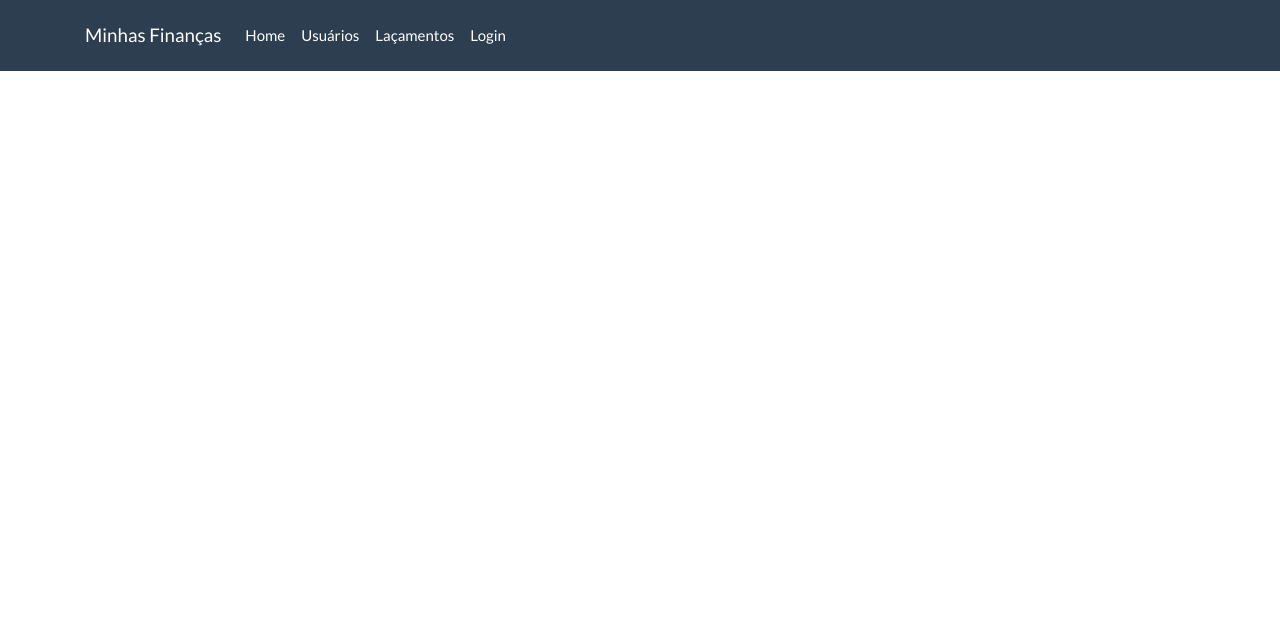
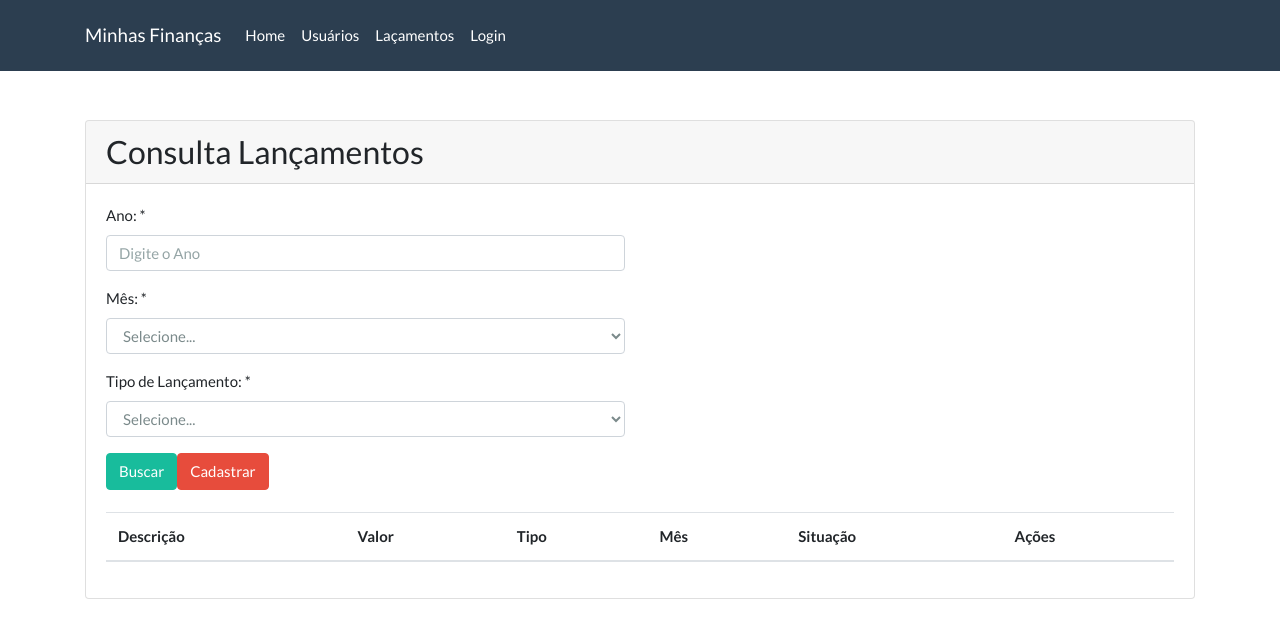
Before and after one commit to PauloMoreiraa/minhasfinancas-frontend, a React (Create React App) app: page /#/consulta-lancamentos in a window 1280 px wide. Shown: the top 638 px of the page. Built offline with nearby package versions, Linux system fonts and the light colour scheme.

Commit message:
feat: Tela de lançamentos + consultas de lançamentos

```diff
--- /dev/null
+++ b/src/app/service/lancamentoService.js
@@ -0,0 +1,27 @@
+import ApiService from "../apiservice";
+
+export default class LancamentoService extends ApiService{
+    constructor(){
+        super('/api/lancamentos')
+    }
+
+    consultar(lancamentoFiltro){
+        let params = `?ano=${lancamentoFiltro.ano}`
+
+        if(lancamentoFiltro.mes){
+            params = `${params}&mes=${lancamentoFiltro.mes}`
+        }
+        if(lancamentoFiltro.tipo){
+            params = `${params}&tipo=${lancamentoFiltro.tipo}`
+        }
+        if(lancamentoFiltro.status){
+            params = `${params}&status=${lancamentoFiltro.status}`
+        }
+        if(lancamentoFiltro.usuario){
+            params = `${params}&usuario=${lancamentoFiltro.usuario}`
+        }
+
+
+        return this.get(params)
+    }
+}
--- /dev/null
+++ b/src/components/selectMenu.js
@@ -0,0 +1,16 @@
+import React from "react";
+
+export default (props) =>{
+
+    const options = props.lista.map((option, index) =>{
+        return(
+            <option key={index} value={option.value}>{option.label}</option>
+        )
+    })
+
+    return(
+        <select {...props}>
+            {options}
+        </select>
+    )
+}
--- a/src/main/rotas.js
+++ b/src/main/rotas.js
@@ -3,6 +3,7 @@
 import Login from "../views/login";
 import CadastroUsuario from "../views/cadastroUsuario";
 import Home from "../views/home";
+import consultaLancamentos from "../views/lancamentos/consulta-lancamentos";
 
 
 function Rotas(){
@@ -12,6 +13,7 @@
                 <Route path="/home" component={Home} />
                 <Route path="/login" component={Login} />
                 <Route path="/cadastro-usuarios" component={CadastroUsuario} />
+                <Route path="/consulta-lancamentos" component={consultaLancamentos} />
             </Switch>
         </HashRouter>
     )
--- /dev/null
+++ b/src/views/lancamentos/consulta-lancamentos.js
@@ -0,0 +1,99 @@
+import React from "react";
+import {withRouter } from 'react-router-dom'
+import Card from '../../components/card'
+import FormGroup from '../../components/form-group'
+import SelectMenu from "../../components/selectMenu";
+import LancamentosTable from "./lancamentosTable";
+import LancamentoService from "../../app/service/lancamentoService";
+import LocalStorageService from "../../app/service/localstorageService";
+
+
+class ConsultaLancamentos extends React.Component{
+
+    state = {
+        ano: '',
+        mes: '',
+        tipo: '',
+        lancamentos: []
+    }
+
+    constructor(){
+        super();
+        this.service = new LancamentoService();
+    }
+
+    buscar = () =>{
+        const usuarioLogado = LocalStorageService.obterItem('_usuario_logado')
+
+        const lancamentoFiltro = {
+            ano: this.state.ano,
+            mes: this.state.mes,
+            tipo: this.state.tipo,
+            usuario: usuarioLogado.id
+        }
+        this.service
+            .consultar(lancamentoFiltro)
+            .then(resposta => {
+                this.setState({lancamentos: resposta.data})
+            }).catch(error => {
+                console.log(error)
+            })
+    }
+
+    render(){
+        const meses = [
+            {label: 'Selecione...', value: ''},
+            {label: 'Janeiro', value: 1},
+            {label: 'Fevereiro', value: 2},
+            {label: 'Março', value: 3},
+            {label: 'Abril', value: 4},
+            {label: 'Maio', value: 5},
+            {label: 'Junho', value: 6},
+            {label: 'Julho', value: 7},
+            {label: 'Agosto', value: 8},
+            {label: 'Setembro', value: 9},
+            {label: 'Outubro', value: 10},
+            {label: 'Novembro', value: 11},
+            {label: 'Dezembro', value: 12},
+        ]
+
+        const tipos = [
+            {label: 'Selecione...', value: ''},
+            {label: 'Despesa', value: 'DESPESA'},
+            {label: 'Receita', value: 'RECEITA'},
+
+        ]
+
+        return(
+            <Card title='Consulta Lançamentos'>
+                <div className="row">
+                    <div className="col-md-6">
+                        <div className="bs-component">
+                            <FormGroup htmlFor="inputAno" label="Ano: *">
+                                <input onChange={e => this.setState({ano: e.target.value})} value={this.state.ano} type="text" className="form-control" id="inputAno" placeholder="Digite o Ano" />
+                            </FormGroup>
+                            <FormGroup htmlFor="inputMes" label="Mês: *">
+                                <SelectMenu onChange={e => this.setState({mes: e.target.value})} value={this.state.mes} id="inputMes" className="form-control" lista={meses} />
+                            </FormGroup>
+                            <FormGroup htmlFor="inputTipo" label="Tipo de Lançamento: *">
+                                <SelectMenu onChange={e => this.setState({tipo: e.target.value})} value={this.state.tipo} id="inputTipo" className="form-control" lista={tipos} />
+                            </FormGroup>
+                            <button onClick={this.buscar} type="button" className="btn btn-success">Buscar</button>
+                            <button type="button" className="btn btn-danger">Cadastrar</button>
+                        </div>
+                    </div>
+                </div>
+                <br />
+                <div className="row">
+                    <div className="col-md-12">
+                        <div className="bs-component">
+                            <LancamentosTable lancamentos={this.state.lancamentos} />
+                        </div>
+                    </div>
+                </div>
+            </Card>
+        )
+    }
+}
+
+export default withRouter(ConsultaLancamentos)
--- /dev/null
+++ b/src/views/lancamentos/lancamentosTable.js
@@ -0,0 +1,35 @@
+import React from "react";
+
+export default props => {
+
+    const rows = props.lancamentos.map(lancamento => {
+        return(
+            <tr key={lancamento.id}>
+                <td>{lancamento.descricao}</td>
+                <td>{lancamento.valor}</td>
+                <td>{lancamento.tipo}</td>
+                <td>{lancamento.mes}</td>
+                <td>{lancamento.status}</td>
+                <td></td>
+            </tr>
+        )
+    })
+
+    return(
+        <table className="table table-hover">
+            <thead>
+                <tr>
+                    <th scope="col">Descrição</th>
+                    <th scope="col">Valor</th>
+                    <th scope="col">Tipo</th>
+                    <th scope="col">Mês</th>
+                    <th scope="col">Situação</th>
+                    <th scope="col">Ações</th>
+                </tr>
+            </thead>
+            <tbody>
+                {rows}
+            </tbody>
+        </table>
+    )
+}
```
